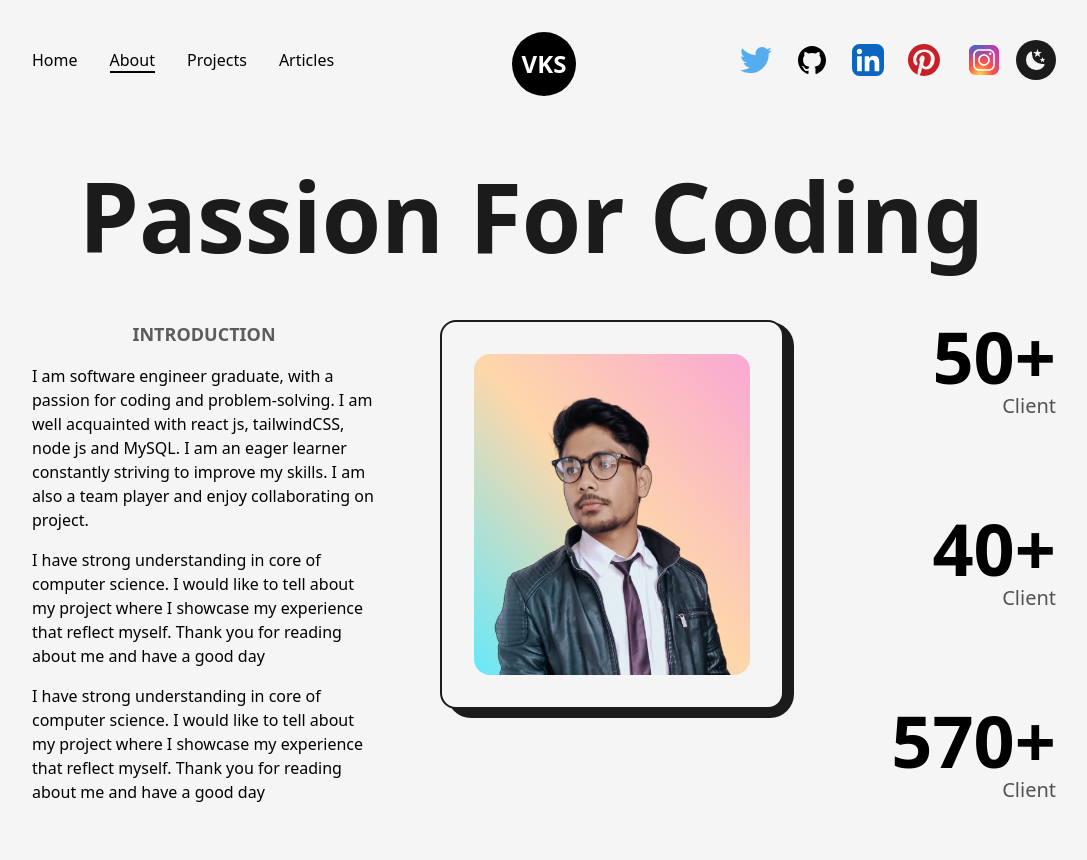
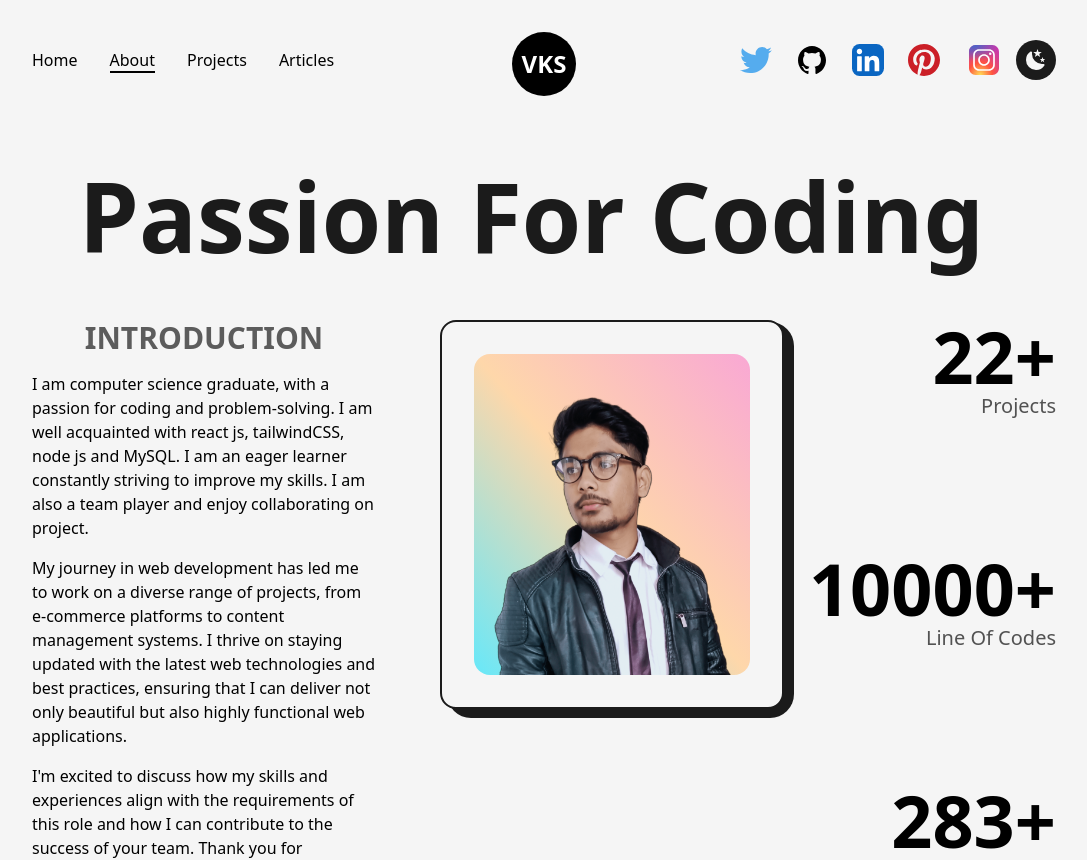
Before and after one commit to singhvivekkumar/portfolio, a Next.js app: page /about in a window 1280 px wide. Shown: the top 860 px of the page, without its empty margins (96-1183 px from the left). Built offline with nearby package versions, Linux system fonts and the light colour scheme.

Commit message:
fix: intro section of about page

```diff
--- a/src/pages/about.js
+++ b/src/pages/about.js
@@ -36,30 +36,22 @@ const about = () => {
 					<div className=" w-full grid grid-cols-8 gap-16 sm:gap-8 ">
 						{/* introduction about self */}
 						<div className=" col-span-3 flex flex-col items-center justify-center gap-4 md:order-2 md:col-span-8 lg:col-span-4 ">
-							<h1 className=" text-lg font-bold uppercase text-dark/70 dark:text-light/75">
+							<h1 className=" text-3xl lg:text-2xl sm:text-lg font-bold uppercase text-dark/70 dark:text-light/75">
 								Introduction
 							</h1>
-							<p className=" font-medium ">
-								I am software engineer graduate, with a passion
+							<p className=" font-medium  ">
+								I am computer science graduate, with a passion
 								for coding and problem-solving. I am well
 								acquainted with react js, tailwindCSS, node js
 								and MySQL. I am an eager learner constantly
 								striving to improve my skills. I am also a team
 								player and enjoy collaborating on project.
 							</p>
-							<p className=" font-medium">
-								I have strong understanding in core of computer
-								science. I would like to tell about my project
-								where I showcase my experience that reflect
-								myself. Thank you for reading about me and have
-								a good day
+							<p className=" font-medium ">
+							My journey in web development has led me to work on a diverse range of projects, from e-commerce platforms to content management systems. I thrive on staying updated with the latest web technologies and best practices, ensuring that I can deliver not only beautiful but also highly functional web applications.
 							</p>
-							<p className=" font-medium">
-								I have strong understanding in core of computer
-								science. I would like to tell about my project
-								where I showcase my experience that reflect
-								myself. Thank you for reading about me and have
-								a good day
+							<p className=" font-medium ">
+							I'm excited to discuss how my skills and experiences align with the requirements of this role and how I can contribute to the success of your team. Thank you for considering me for this opportunity.
 							</p>
 						</div>
 
@@ -80,16 +72,16 @@ const about = () => {
 						{/* number which make impact */}
 						<div className=" col-span-2 flex flex-col items-end justify-between md:order-3 lg:col-span-8 lg:flex-row lg:items-center">
 							<div className=" flex flex-col items-end justify-center ">
-								<span className=" inline-block text-7xl font-bold dark:text-light/75 md:text-5xl sm:text-4xl "><AnimatedNumbers value={50}/>+</span>
-								<h1 className=" text-xl sm:text-lg xs:text-base font-medium text-dark/75 dark:text-light/75  capitalize">client</h1>
+								<span className=" inline-block text-7xl font-bold dark:text-light/75 md:text-5xl sm:text-4xl "><AnimatedNumbers value={22}/>+</span>
+								<h1 className=" text-xl sm:text-lg xs:text-base font-medium text-dark/75 dark:text-light/75  capitalize">projects</h1>
 							</div>
 							<div className=" flex flex-col items-end justify-center ">
-								<span className=" inline-block text-7xl dark:text-light/75 font-bold md:text-5xl sm:text-4xl"><AnimatedNumbers value={40}/>+</span>
-								<h1 className=" text-xl sm:text-lg xs:text-base font-medium text-dark/75 dark:text-light/75 capitalize">client</h1>
+								<span className=" inline-block text-7xl dark:text-light/75 font-bold md:text-5xl sm:text-4xl"><AnimatedNumbers value={10000}/>+</span>
+								<h1 className=" text-xl sm:text-lg xs:text-base font-medium text-dark/75 dark:text-light/75 capitalize">line of codes</h1>
 							</div>
 							<div className=" flex flex-col items-end justify-center">
-								<span className=" inline-block text-7xl font-bold dark:text-light/75 md:text-5xl sm:text-4xl"><AnimatedNumbers value={570}/>+</span>
-								<h1 className=" text-xl sm:text-lg xs:text-base font-medium text-dark/75 dark:text-light/75 capitalize">client</h1>
+								<span className=" inline-block text-7xl font-bold dark:text-light/75 md:text-5xl sm:text-4xl"><AnimatedNumbers value={283}/>+</span>
+								<h1 className=" text-xl sm:text-lg xs:text-base font-medium text-dark/75 dark:text-light/75 capitalize">number of commit</h1>
 							</div>
 						</div>
 					</div>
```
